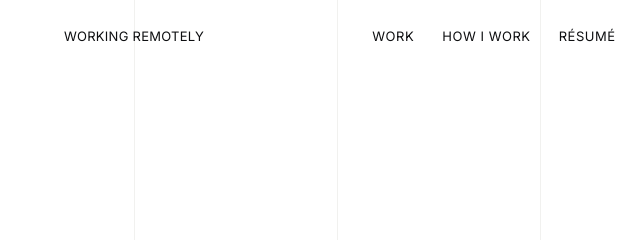
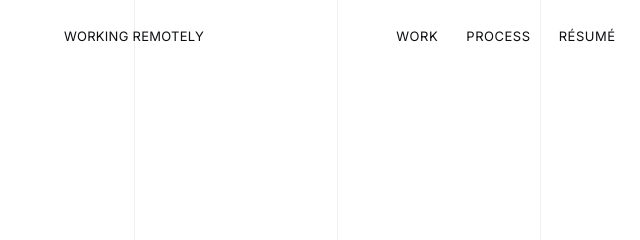
Before and after one commit to nadaimahmoud25-source/Portfolio, a plain HTML site: page index.html in a window 1280 px wide. Shown: the top 240 px of the page, 506-1146 px from the left. Drawn offline with Linux system fonts and the light colour scheme.

Commit message:
Nav: rename 'How I work' to 'Process'
Co-Authored-By: Claude Opus 5.5 <noreply@anthropic.com>
Claude-Session: https://claude.ai/code/session_01T5K6tcdkgsDykqPsKw2L3B

```diff
--- a/index.html
+++ b/index.html
@@ -293,14 +293,14 @@ section[id]{scroll-margin-top:88px}
 <p class="h2-where" style="margin: 0"><span>Working remotely</span></p>
 <nav class="h2-links" aria-label="Main">
 <a href="#work">Work</a>
-<a href="#process">How I work</a>
+<a href="#process">Process</a>
 <a href="Nada-Ibrahim-Resume.pdf" download>Résumé</a>
 <a href="mailto:nada.i.mahmoud25@gmail.com">Get in touch</a>
 </nav>
 <button class="h2-burger" type="button" aria-label="Menu" aria-expanded="{{ menuOpen }}" onClick="{{ toggleMenu }}"><span></span><span></span></button>
 <nav class="h2-menu" aria-label="Main menu" style="{{ menuStyle }}">
 <a href="#work" onClick="{{ closeMenu }}">Work</a>
-<a href="#process" onClick="{{ closeMenu }}">How I work</a>
+<a href="#process" onClick="{{ closeMenu }}">Process</a>
 <a href="Nada-Ibrahim-Resume.pdf" download>Résumé</a>
 <a href="mailto:nada.i.mahmoud25@gmail.com">Get in touch</a>
 </nav>
```
Also changed, not shown: design-source/Landing.dc.html (+2 -2 lines).
